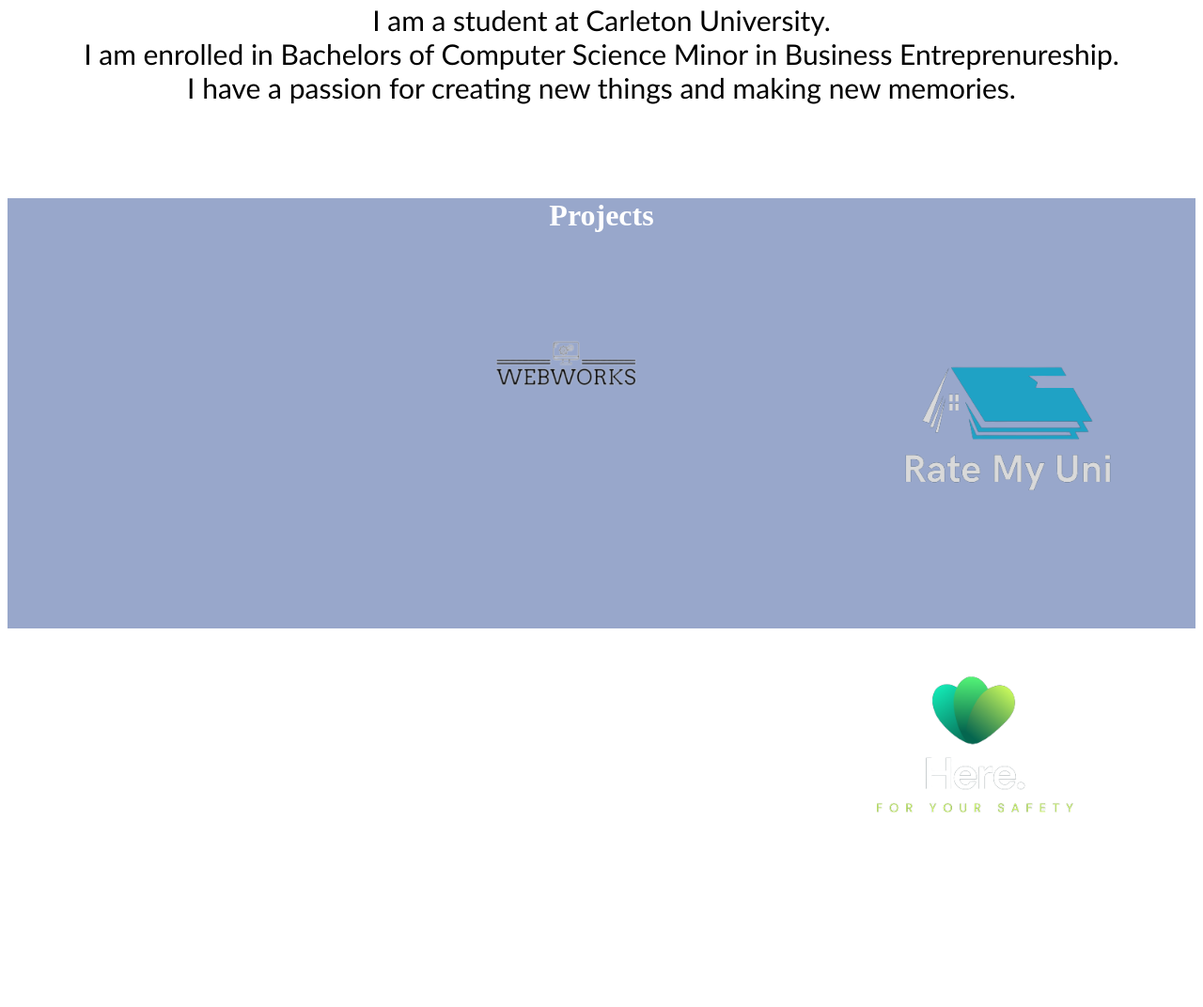
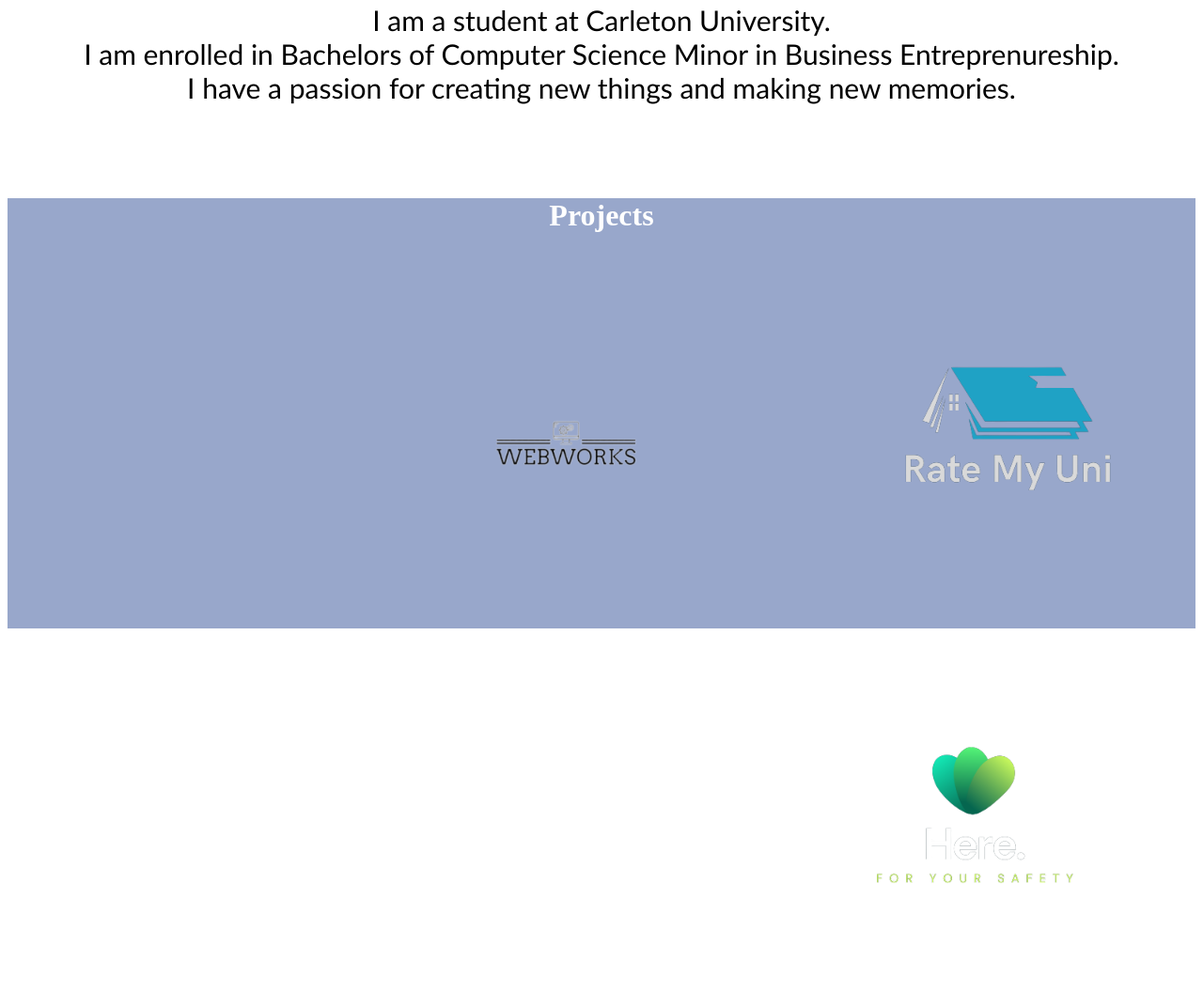
Before and after one commit to sohamgherwada/Soham, a plain HTML site: page index.html in a window 1280 px wide. Shown: the part 464-1536 px from the top of the page at 94% size. Drawn offline with Linux system fonts and the light colour scheme; a small style sheet from the web is missing; a web font is replaced by a local one.

Commit message:
Update style.css

```diff
--- a/style.css
+++ b/style.css
@@ -80,16 +80,14 @@
     height: 400px;
     width: 400px;
     position: relative;
-    top: -85px;
     float: right;
-    opacity: 100%;
 }
 .img3{
     margin-right: 35px;
     height: 400px;
     width: 400px;
     position: relative;
-    top: -75px;
+
     float: right;
 }
 .img1:hover .Discription{
@@ -104,9 +102,7 @@
     opacity: 100%;
     transition: opacity 1s;
 }
-.img1:hover .img2{
-    opacity: 0%;
-}
+
 .img1:hover .images3{
     opacity: 0%;
 }
```
